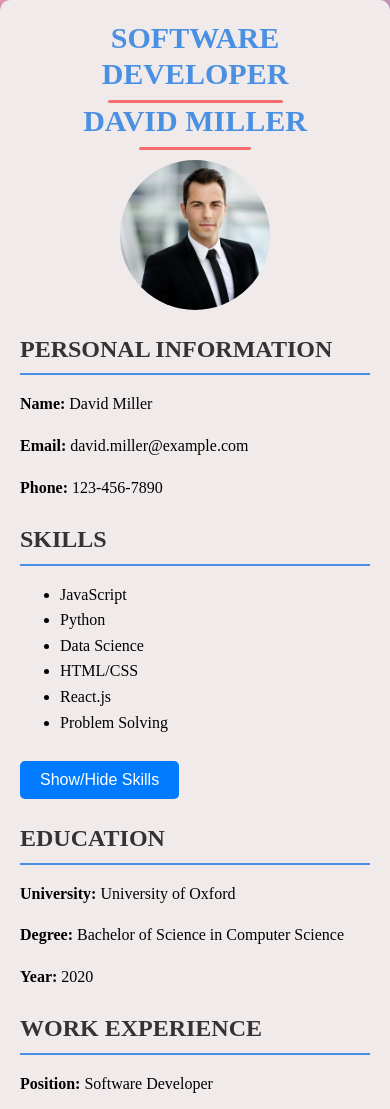
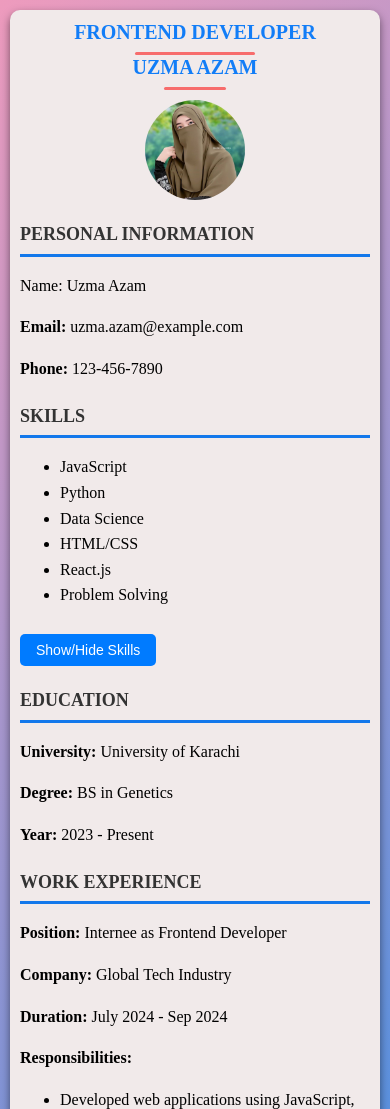
Before and after one commit to Uzma-Azam21/Milestone-1-2_Static-Resume, a plain HTML site: page index.html in a window 390 px wide. Shown: the top 1109 px of the page. Drawn offline with Linux system fonts and the light colour scheme.

Commit message:
Add Project

```diff
--- a/assets/styles.css
+++ b/assets/styles.css
@@ -1,5 +1,5 @@
 body {
-    font-family: 'Times New Roman', Times, serif;
+  font-family: "Times New Roman", Times, serif;
   line-height: 1.6;
   margin: 0;
   padding: 0;
@@ -32,18 +32,17 @@ header h1 {
   margin: 0;
   line-height: 1.2;
   text-align: center;
-    color: #4a90e2; /* Enhanced color */
-    text-transform: uppercase; /* Uppercase for emphasis */
+  color: #127df7;
+  text-transform: uppercase;
   position: relative;
 }
 
-/* Decorative underline effect for header h1 */
 header h1::after {
   content: "";
   display: block;
   width: 50%;
   height: 3px;
-    background-color: #f76c6c; /* Contrast color for underline */
+  background-color: #f76c6c;
   margin: 8px auto 0;
   border-radius: 2px;
 }
@@ -53,7 +52,7 @@ header h1::after {
   height: 150px;
   border-radius: 50%;
   object-fit: cover;
-    margin-top: 10px; /* Adjusted to look better */
+  margin-top: 10px;
 }
 
 section {
@@ -63,18 +62,18 @@ section {
 h2 {
   font-size: 24px;
   margin-bottom: 10px;
-    color: #333; /* Darker color for readability */
-    border-bottom: 2px solid #4a90e2; /* Decorative border */
-    padding-bottom: 5px; /* Space below text */
-    text-transform: uppercase; /* Uppercase for formal look */
-    margin-bottom: 15px; /* Increased margin for better spacing */
+  color: #333;
+  border-bottom: 3px solid #1378eb;
+  padding-bottom: 5px;
+  text-transform: uppercase;
+  margin-bottom: 15px;
 }
 
 button {
   padding: 10px 20px;
   font-size: 16px;
   cursor: pointer;
-    background-color: #007bff; /* Consistent button color */
+  background-color: #007bff;
   color: white;
   border: none;
   border-radius: 5px;
@@ -88,3 +87,73 @@ button:hover {
 .hidden {
   display: none;
 }
+
+/* Responsive styles */
+@media screen and (max-width: 768px) {
+  main {
+    width: 95%;
+    padding: 15px;
+  }
+
+  header h1 {
+    font-size: 24px;
+  }
+
+  #profile-pic {
+    width: 120px;
+    height: 120px;
+  }
+
+  h2 {
+    font-size: 20px;
+  }
+}
+
+@media screen and (max-width: 480px) {
+  body {
+    padding: 10px;
+  }
+
+  main {
+    width: 100%;
+    padding: 10px;
+  }
+
+  header h1 {
+    font-size: 20px;
+  }
+
+  #profile-pic {
+    width: 100px;
+    height: 100px;
+  }
+
+  h2 {
+    font-size: 18px;
+  }
+
+  button {
+    padding: 8px 16px;
+    font-size: 14px;
+  }
+}
+
+/* Improved readability for smaller screens */
+@media screen and (max-width: 360px) {
+  body {
+    font-size: 14px;
+  }
+
+  header h1 {
+    font-size: 18px;
+  }
+
+  h2 {
+    font-size: 16px;
+  }
+
+  #profile-pic {
+    width: 80px;
+    height: 80px;
+  }
+}
--- a/index.html
+++ b/index.html
@@ -11,19 +11,19 @@
     <main>
       <!-- Header with Profile Image -->
       <header>
-        <h1>Software Developer</h1>
-        <h1>David Miller</h1>
+        <h1>Frontend Developer</h1>
+        <h1>Uzma Azam</h1>
         <img
           id="profile-pic"
-          src="image/Bewerbung _ Fotoatelier Ebinger.jfif"
+          src="image/profile.png"
         />
       </header>
 
       <!-- Personal Information Section -->
       <section id="personal-info">
         <h2>Personal Information</h2>
-        <p><strong>Name:</strong> David Miller</p>
-        <p><strong>Email:</strong> david.miller@example.com</p>
+        <p>Name: Uzma Azam</p>
+        <p><strong>Email:</strong> uzma.azam@example.com</p>
         <p><strong>Phone:</strong> 123-456-7890</p>
       </section>
 
@@ -45,17 +45,17 @@
       <!-- Education Section -->
       <section id="education">
         <h2>Education</h2>
-        <p><strong>University:</strong> University of Oxford</p>
-        <p><strong>Degree:</strong> Bachelor of Science in Computer Science</p>
-        <p><strong>Year:</strong> 2020</p>
+        <p><strong>University:</strong> University of Karachi</p>
+        <p><strong>Degree:</strong> BS in Genetics</p>
+        <p><strong>Year:</strong> 2023 - Present</p>
       </section>
 
       <!-- Work Experience Section -->
       <section id="work-experience">
         <h2>Work Experience</h2>
-        <p><strong>Position:</strong> Software Developer</p>
+        <p><strong>Position:</strong> Internee as Frontend Developer</p>
         <p><strong>Company:</strong> Global Tech Industry</p>
-        <p><strong>Duration:</strong> 2021 - Present</p>
+        <p><strong>Duration:</strong> July 2024 - Sep 2024</p>
         <p><strong>Responsibilities:</strong></p>
         <ul>
           <li>
```
Also changed, not shown: image/Bewerbung _ Fotoatelier Ebinger.jfif (deleted), image/profile.png (added), vercel.json (added). Lines whose indentation alone changed are shown as unchanged.
